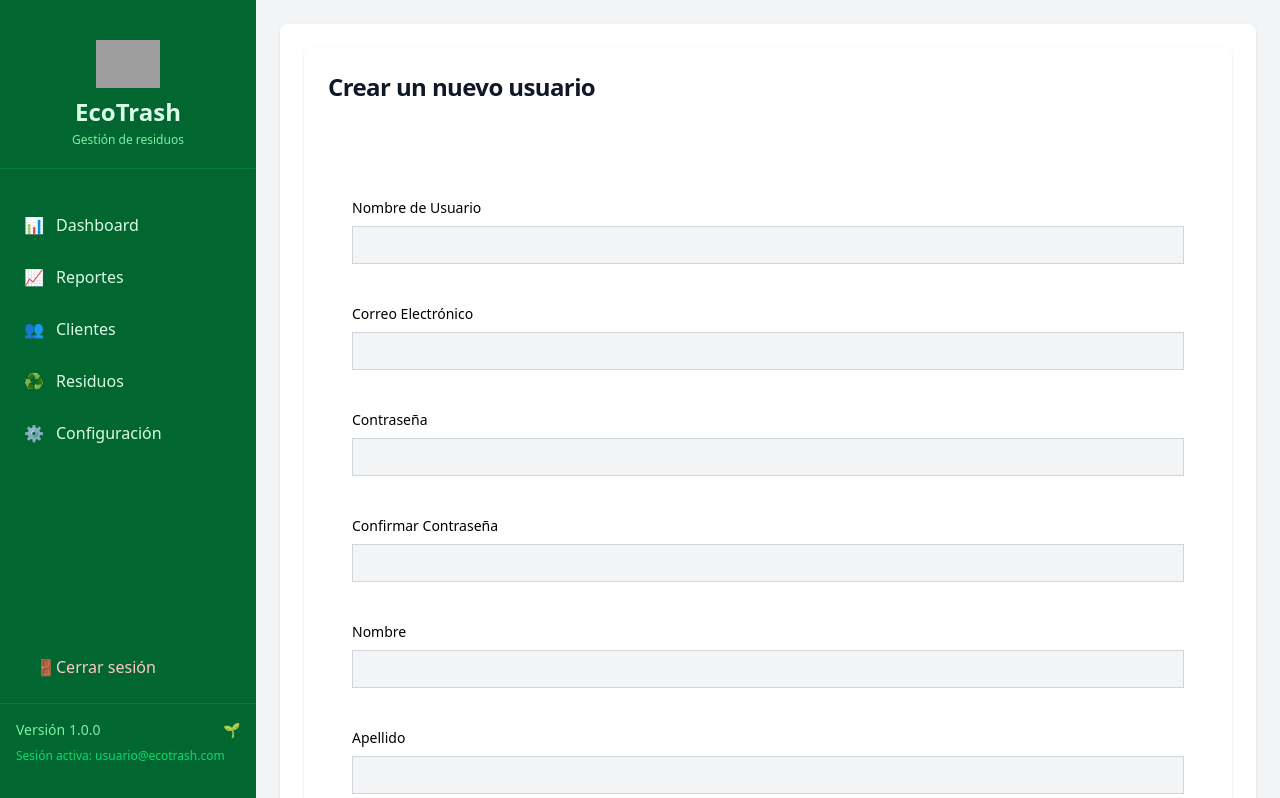
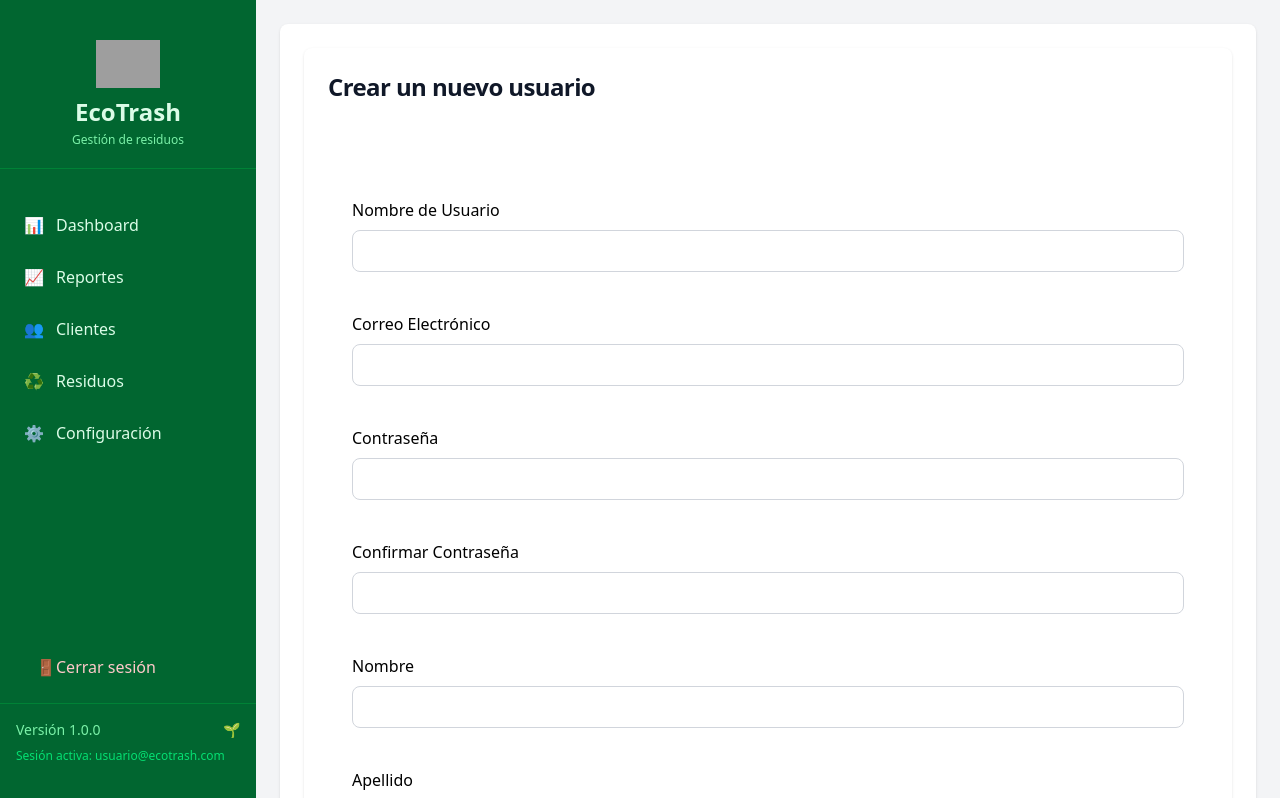
Before and after one commit to IvsKevinSchool/NotEcotrash, a React (Vite) app in the folder frontend/: page /admin/add-user in a window 1280 px wide. Shown: the top 798 px of the page. Built offline with nearby package versions, Linux system fonts and the light colour scheme; no server answers; grey boxes are pictures that could not be loaded.

Commit message:
Update FormField.tsx

```diff
--- a/frontend/src/components/form/FormField.tsx
+++ b/frontend/src/components/form/FormField.tsx
@@ -13,18 +13,18 @@ export interface FormFieldProps extends React.InputHTMLAttributes<HTMLInputEleme
 
 const FormField = React.forwardRef<HTMLInputElement, FormFieldProps>(
     ({ label, id, name, type, placeholder, required, className, error, ...rest }, ref) => {
-        const labelClass = "block mb-2 text-sm font-medium dark:text-white";
+        // const labelClass = "block mb-2 text-sm font-medium dark:text-white";
         // const inputClass = " bg-gray-50 border border-gray-300 text-gray-900 sm:text-sm" +
         //     " rounded-lg focus:ring-blue-600 focus:border-blue-600 block" +
         //     " w-full p-2.5 dark:bg-gray-700 dark:border-gray-600 dark:placeholder-gray-400 dark:text-white" +
         //     " dark:focus:ring-blue-500 dark:focus:border-blue-500";
-        // const labelClass = ''
+        const labelClass = ''
         const inputClass = 'bg-gray-100 border border-gray-300 text-gray-900 sm:text-sm p-2'
 
         return (
             <div className="flex flex-col">
                 <div className="flex flex-col ">
-                    <label htmlFor={label} className={labelClass}>
+                    <label htmlFor={label} className={`mb-2 relative`}>
                         {label}
                     </label>
 
@@ -32,7 +32,8 @@ const FormField = React.forwardRef<HTMLInputElement, FormFieldProps>(
                         id={id}
                         name={name}
                         ref={ref}
-                        className={inputClass}
+                        className={`w-full px-1 py-2 border border-gray-300 rounded-lg focus:ring-blue-600
+                            focus:border-blue-600 font-light transition ${error ? 'border-red-500' : ''}`}
                         type={type}
                         {...rest}
                     />
```
